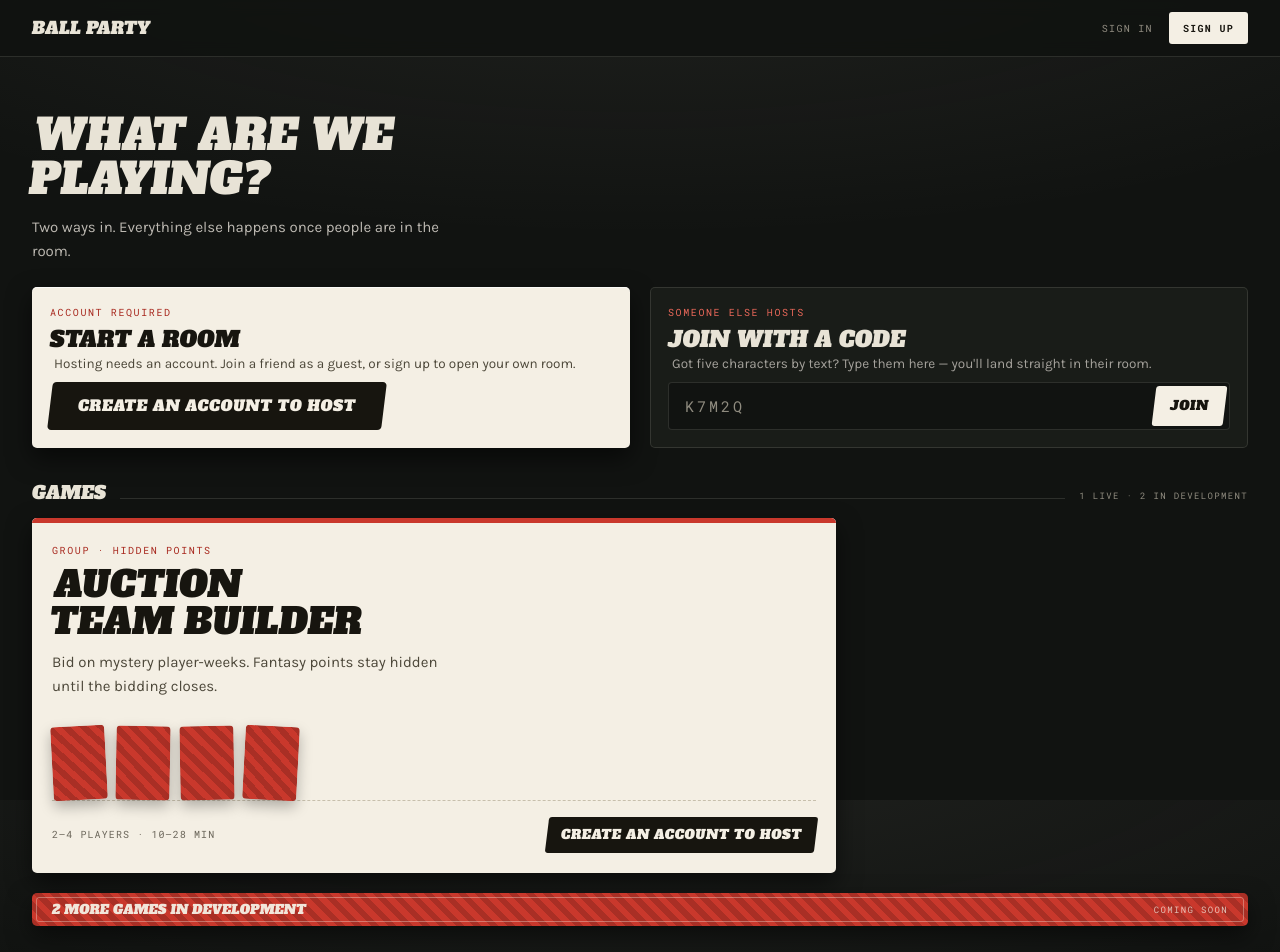
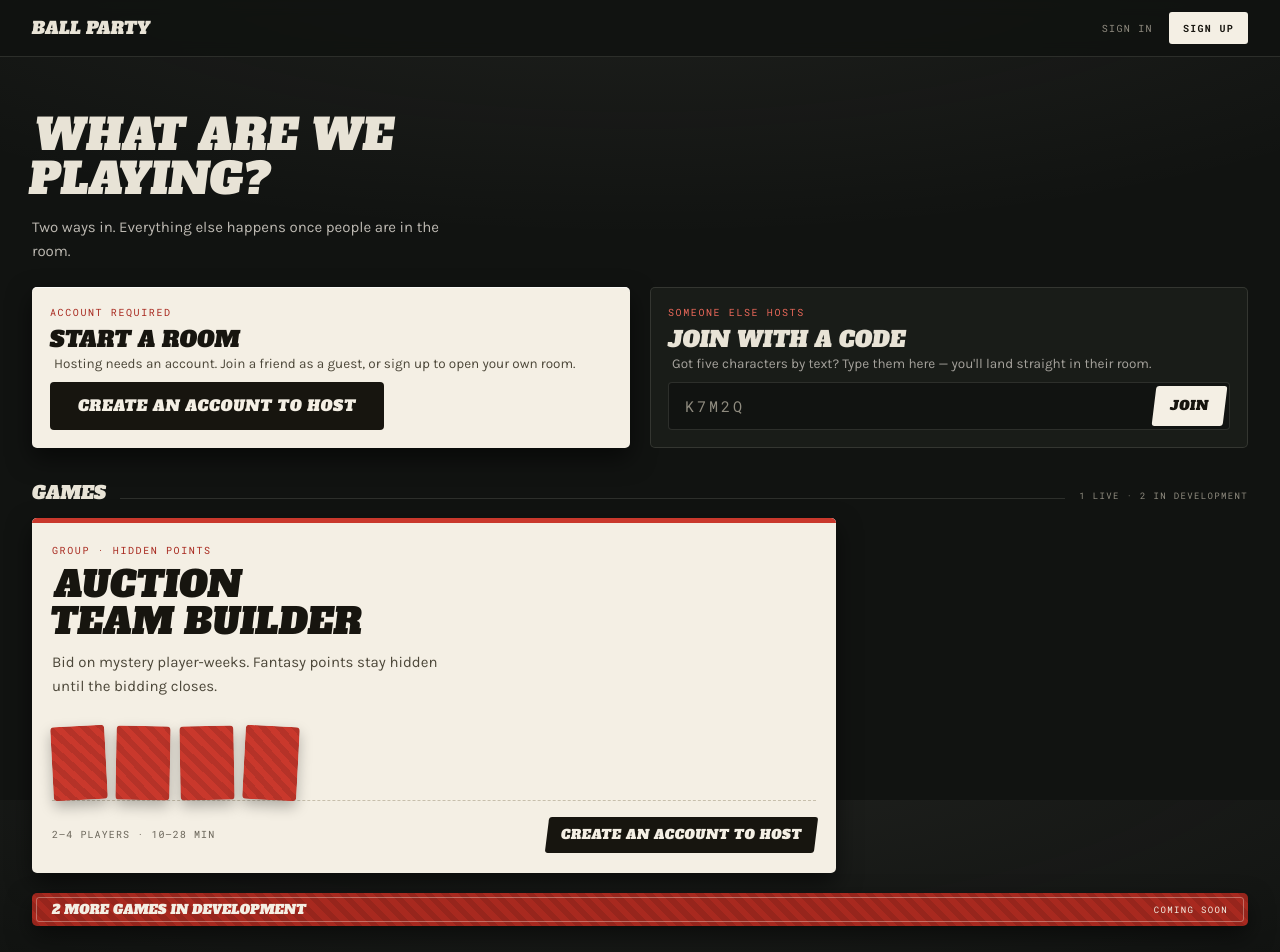
Before and after one commit to ruitaocchen10/ball-party, a Next.js app in the folder frontend/: page / in a window 1280 px wide. Shown: the top 952 px of the page. Built offline with nearby package versions, Linux system fonts and the light colour scheme; no server answers.

Commit message:
Fix shared primitive accessibility (#16)

```diff
--- a/frontend/app/dev/auction/AuctionScreen.tsx
+++ b/frontend/app/dev/auction/AuctionScreen.tsx
@@ -217,10 +217,10 @@ export function AuctionScreen({
               className="px-3.5 py-3"
             >
               <div className="relative flex items-baseline justify-between gap-3">
-                <span className="font-mono text-[10px] tracking-[0.15em] text-panel/85 uppercase">
+                <span className="font-mono text-[10px] tracking-[0.15em] text-panel uppercase">
                   Fantasy points
                 </span>
-                <span className="font-slab text-lg leading-none -skew-x-7 text-panel/90">
+                <span className="font-slab text-lg leading-none -skew-x-7 text-panel">
                   ? ? ?
                 </span>
               </div>
--- a/frontend/app/globals.css
+++ b/frontend/app/globals.css
@@ -100,7 +100,7 @@ body {
   .pattern-concealed {
     background-image: repeating-linear-gradient(
       45deg,
-      rgb(0 0 0 / 0.16) 0 6px,
+      rgb(0 0 0 / 0.10) 0 6px,
       transparent 6px 12px
     );
   }
--- a/frontend/components/auction/AuctionMatch.tsx
+++ b/frontend/components/auction/AuctionMatch.tsx
@@ -471,10 +471,10 @@ export function AuctionMatch({
           withheld, and the weave is how this product says so. */}
       <Concealed label="Fantasy points, hidden until this lot is won" className="px-3.5 py-3">
         <div className="relative flex items-baseline justify-between gap-3">
-          <span className="font-mono text-[10px] tracking-[0.15em] text-panel/85 uppercase">
+          <span className="font-mono text-[10px] tracking-[0.15em] text-panel uppercase">
             Fantasy points
           </span>
-          <span className="font-slab text-lg leading-none -skew-x-7 text-panel/90">? ? ?</span>
+          <span className="font-slab text-lg leading-none -skew-x-7 text-panel">? ? ?</span>
         </div>
       </Concealed>
 
--- a/frontend/components/auction/MatchSetup.tsx
+++ b/frontend/components/auction/MatchSetup.tsx
@@ -47,7 +47,7 @@ export function MatchSetup({ matchId }: { matchId: string }) {
 
   return (
     <Concealed label="Dealing the board" className="flex h-24 items-center">
-      <span className="relative w-full text-center font-mono text-[10px] tracking-[0.15em] text-panel/85 uppercase">
+      <span className="relative w-full text-center font-mono text-[10px] tracking-[0.15em] text-panel uppercase">
         Dealing the board
       </span>
     </Concealed>
--- a/frontend/components/home/GameGrid.tsx
+++ b/frontend/components/home/GameGrid.tsx
@@ -204,10 +204,10 @@ function InDevelopment({ count }: { count: number }) {
       label={`${count} more game in development`}
       className="flex flex-col items-start gap-1.5 px-4 py-2.5 sm:flex-row sm:items-center sm:justify-between sm:gap-4 sm:px-5"
     >
-      <p className="relative font-slab text-[13px] leading-none -skew-x-7 text-panel/95 uppercase">
+      <p className="relative font-slab text-[13px] leading-none -skew-x-7 text-panel uppercase">
         {count === 1 ? "One more game" : `${count} more games`} in development
       </p>
-      <p className="relative font-mono text-[9px] tracking-[0.15em] text-panel/75 uppercase">
+      <p className="relative font-mono text-[9px] tracking-[0.15em] text-panel uppercase">
         Coming soon
       </p>
     </Concealed>
--- a/frontend/components/lobby/LobbyLineup.tsx
+++ b/frontend/components/lobby/LobbyLineup.tsx
@@ -141,7 +141,7 @@ export function LobbyLineup({
         {Array.from({ length: emptySeats }, (_, index) => (
           <li key={`empty-${index}`}>
             <Concealed label="Open spot, waiting for a player" className="flex h-full min-h-[73px] items-center">
-              <span className="relative w-full text-center font-mono text-[10px] tracking-[0.15em] text-panel/85 uppercase">
+              <span className="relative w-full text-center font-mono text-[10px] tracking-[0.15em] text-panel uppercase">
                 Invite friend
               </span>
             </Concealed>
--- a/frontend/components/ui/Button.tsx
+++ b/frontend/components/ui/Button.tsx
@@ -23,9 +23,11 @@ type Props = ButtonHTMLAttributes<HTMLButtonElement> & {
 };
 
 const BASE =
-  "min-h-12 rounded px-4 font-slab text-[15px] tracking-[0.04em] -skew-x-7 uppercase " +
+  "min-h-12 rounded px-4 font-slab text-[15px] tracking-[0.04em] uppercase " +
   "cursor-pointer transition-colors disabled:cursor-not-allowed disabled:opacity-60 " +
   "focus-visible:outline-2 focus-visible:outline-offset-2";
+
+const LABEL = "inline-block -skew-x-7";
 
 const VARIANTS = {
   solid: "bg-panel text-panel-fg hover:bg-[#fffdf7] focus-visible:outline-panel",
@@ -39,13 +41,16 @@ export function Button({
   variant = "solid",
   fullWidth = true,
   className = "",
+  children,
   ...props
 }: Props) {
   return (
     <button
       {...props}
       className={`${BASE} ${VARIANTS[variant]} ${fullWidth ? "block w-full" : "shrink-0"} ${className}`}
-    />
+    >
+      <span className={LABEL}>{children}</span>
+    </button>
   );
 }
 
@@ -74,7 +79,7 @@ export function ButtonLink({
         fullWidth ? "flex w-full" : "shrink-0"
       } ${className}`}
     >
-      {children}
+      <span className={LABEL}>{children}</span>
     </Link>
   );
 }
--- a/frontend/components/ui/Concealed.tsx
+++ b/frontend/components/ui/Concealed.tsx
@@ -23,7 +23,7 @@ export function Concealed({
     <div
       aria-label={children ? undefined : label}
       role={children ? undefined : "img"}
-      className={`pattern-concealed relative rounded-card bg-hidden shadow-concealed ${className}`}
+      className={`pattern-concealed relative rounded-card bg-hidden-ink text-panel shadow-concealed ${className}`}
     >
       {/* the inset hairline that reads the weave as a deliberate surface */}
       <span
```
Also changed, not shown: 2 other files (tests, documents, lock files or other folders).
